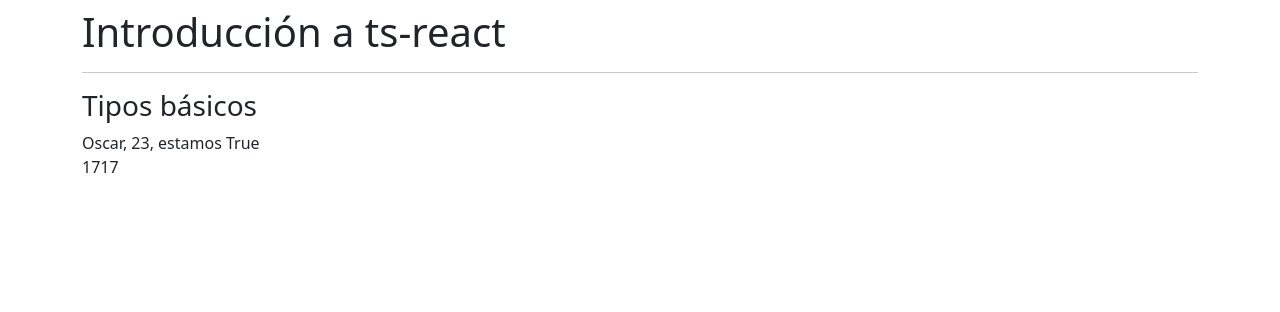
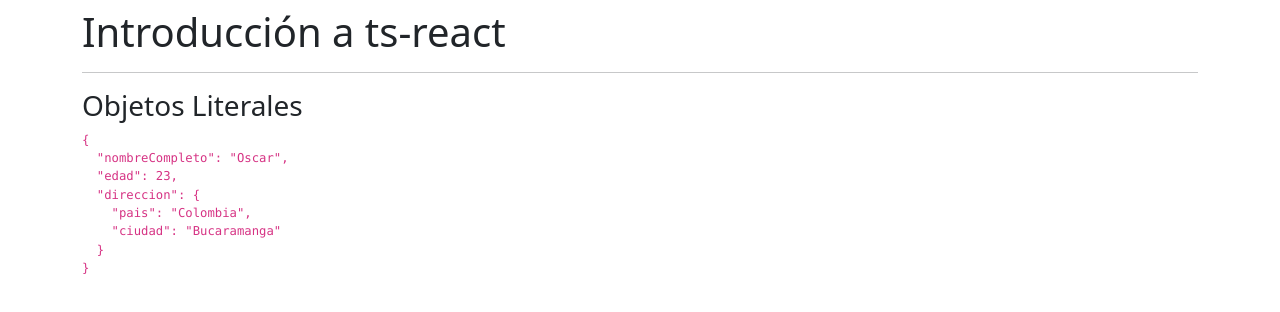
Before and after one commit to DaniDotExe/react-native, a React (Create React App) app in the folder 01-ts-react/: page / in a window 1280 px wide. Shown: the top 312 px of the page. Built offline with nearby package versions, Linux system fonts and the light colour scheme.

Commit message:
Clase 12

```diff
--- a/01-ts-react/src/App.tsx
+++ b/01-ts-react/src/App.tsx
@@ -1,5 +1,6 @@
 import React from 'react'
 import { TiposBasicos } from './typescript/TiposBasicos';
+import { ObjetosLiterales } from './typescript/ObjetosLiterales';
 
 
 const App = () => {
@@ -7,7 +8,8 @@
     <div className='mt-2'>
       <h1>Introducción a ts-react</h1>
       <hr/>
-      <TiposBasicos />
+      {/*<TiposBasicos />*/}
+      <ObjetosLiterales />
     </div>
   )
 }
--- /dev/null
+++ b/01-ts-react/src/typescript/ObjetosLiterales.tsx
@@ -0,0 +1,36 @@
+import React from 'react'
+interface Persona{
+    nombreCompleto: string;
+    edad: number;
+    direccion: Direccion
+}
+
+interface Direccion {
+    pais: string;
+    ciudad: string;
+}
+
+export const ObjetosLiterales = () => {
+
+    const persona: Persona = {
+        nombreCompleto: 'Oscar',
+        edad: 23,
+        direccion: {
+            pais: 'Colombia',
+            ciudad: 'Bucaramanga'
+        }
+    }
+
+  return (
+    <>
+        <h3>Objetos Literales</h3>
+        {/*JSON.stringify(persona)*/}
+        <code>
+            <pre>
+                {JSON.stringify(persona, null, 2)}
+                {/*JSON.stringify(persona, ['nombre'], 2)*/}
+            </pre>
+        </code>
+    </>
+  )
+}
```
